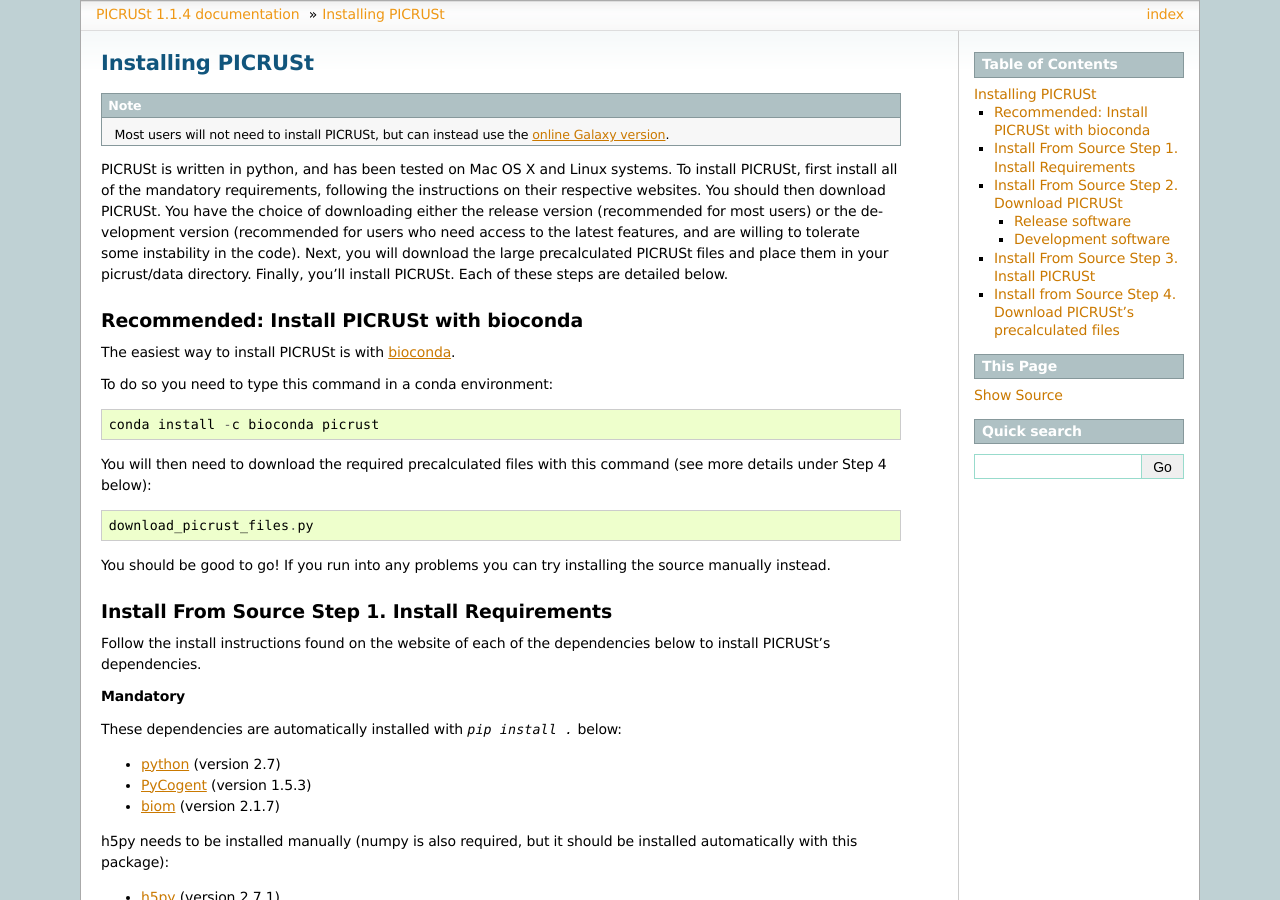
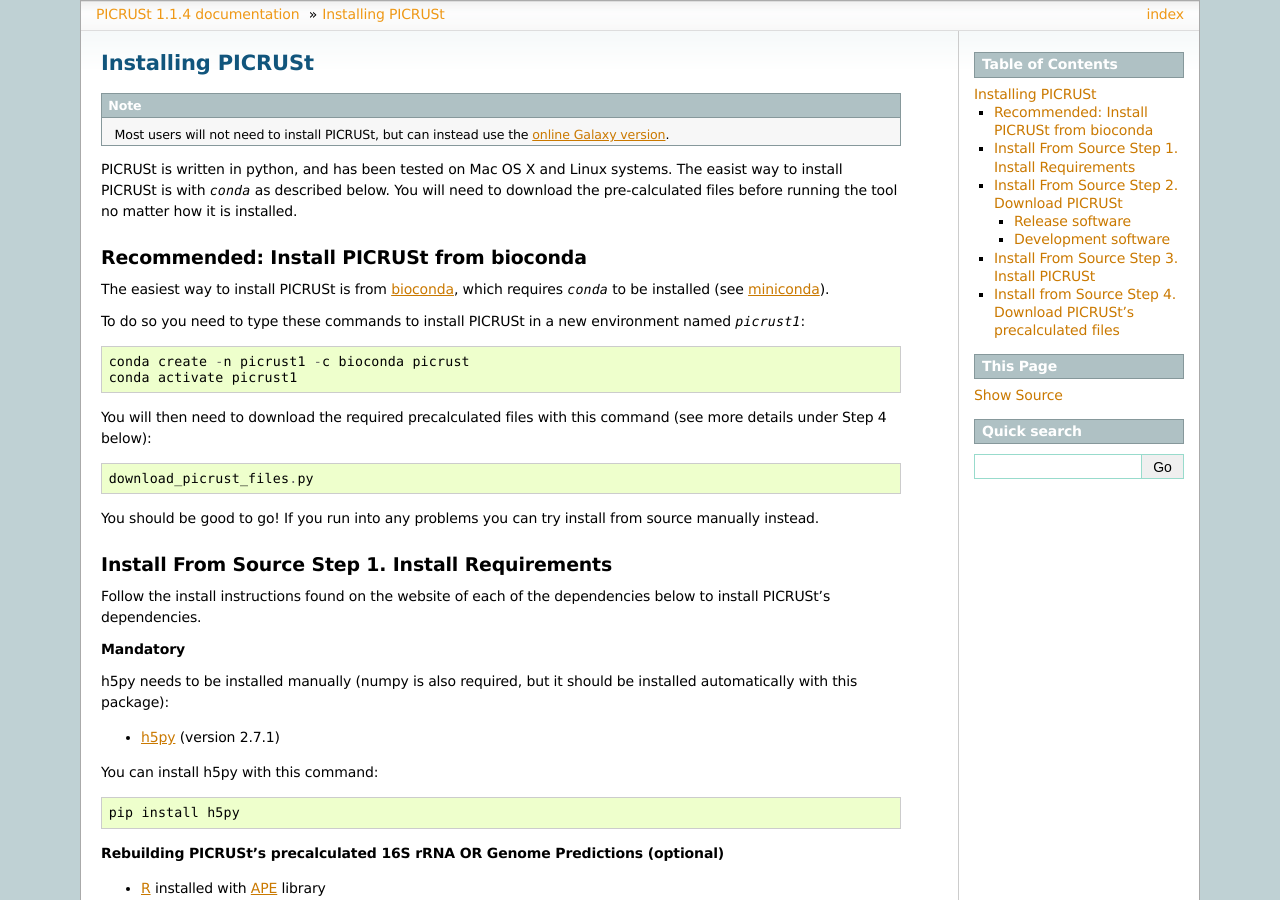
Before and after one commit to picrust/picrust, a Sphinx documentation site: the page built from doc/source/install.rst, in a window 1280 px wide and 900 px high. Built offline with Sphinx 7.4.7, drawn with Linux system fonts in a browser that asks for light colours; some of the changed text lies outside the part shown.

Commit message:
added reference to miniconda

```diff
--- a/doc/source/install.rst
+++ b/doc/source/install.rst
@@ -6,21 +6,22 @@
 
 .. note:: Most users will not need to install PICRUSt, but can instead use the `online Galaxy version <http://galaxy.morganlangille.com/>`_.
 
-PICRUSt is written in python, and has been tested on Mac OS X and Linux systems. To install PICRUSt, first install all of the mandatory requirements, following the instructions on their respective websites. You should then download PICRUSt. You have the choice of downloading either the release version (recommended for most users) or the development version (recommended for users who need access to the latest features, and are willing to tolerate some instability in the code). Next, you will download the large precalculated PICRUSt files and place them in your picrust/data directory. Finally, you'll install PICRUSt. Each of these steps are detailed below.
+PICRUSt is written in python, and has been tested on Mac OS X and Linux systems. The easist way to install PICRUSt is with `conda` as described below. You will need to download the pre-calculated files before running the tool no matter how it is installed.
 
-Recommended: Install PICRUSt with bioconda
+Recommended: Install PICRUSt from bioconda
 ----------------------------
-The easiest way to install PICRUSt is with `bioconda`_.
+The easiest way to install PICRUSt is from `bioconda`_, which requires `conda` to be installed (see `miniconda`_).
 
-To do so you need to type this command in a conda environment::
+To do so you need to type these commands to install PICRUSt in a new environment named `picrust1`::
 
-	conda install -c bioconda picrust
+        conda create -n picrust1 -c bioconda picrust
+        conda activate picrust1
 
 You will then need to download the required precalculated files with this command (see more details under Step 4 below)::
 
 	download_picrust_files.py
 
-You should be good to go! If you run into any problems you can try installing the source manually instead.
+You should be good to go! If you run into any problems you can try install from source manually instead.
 
 Install From Source Step 1. Install Requirements
 ----------------------------
@@ -28,12 +29,6 @@
 Follow the install instructions found on the website of each of the dependencies below to install PICRUSt's dependencies.
 
 **Mandatory**
-
-These dependencies are automatically installed with `pip install .` below:
-
-* `python`_ (version 2.7)
-* `PyCogent`_ (version 1.5.3)
-* `biom`_ (version 2.1.7)
 
 h5py needs to be installed manually (numpy is also required, but it should be installed automatically with this package):
 
@@ -80,6 +75,13 @@
 
 	pip install .
 
+These dependencies are automatically installed with `pip install .`:
+
+* `python`_ (version 2.7)
+* `PyCogent`_ (version 1.5.3)
+* `biom`_ (version 2.1.7)
+
+
 Install from Source Step 4. Download PICRUSt's precalculated files
 ----------------------------------------------
 
@@ -91,7 +93,7 @@
 
 	download_picrust_files.py
 
-Alternatively, download these files and place them in the ``data`` directory where PICRUSt was installed (e.g. if installed in a conda enviroment named "picrust", place the files in ``$HOME/miniconda3/envs/picrust/lib/python2.7/site-packages/picrust/data/``):
+Alternatively, download these files and place them in the ``data`` directory where PICRUSt was installed (e.g. if installed in a conda enviroment named "picrust1", place the files in ``$HOME/miniconda3/envs/picrust1/lib/python2.7/site-packages/picrust/data/``):
 
 * Download for `16S copy number normalization <http://kronos.pharmacology.dal.ca/public_files/picrust/picrust_precalculated_v1.1.4/13_5/16S_13_5_precalculated.tab.gz>`_
 
```
